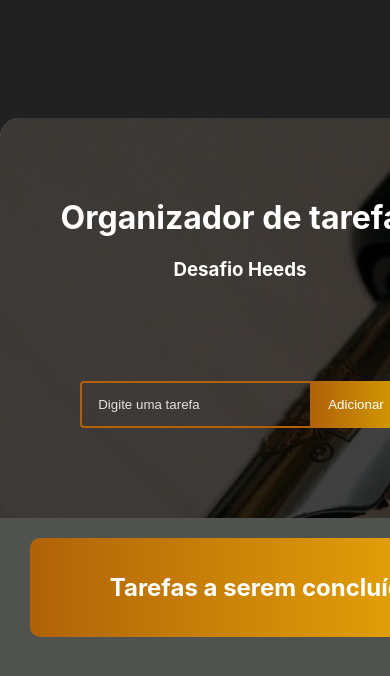
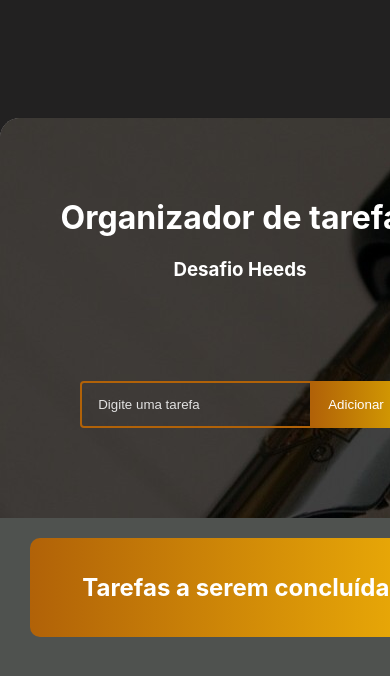
Before and after one commit to wilembergson/desafio-estagio-ts, a React (Create React App) app: page / in a window 390 px wide. Shown: the top 676 px of the page. Built offline with nearby package versions, Linux system fonts and the light colour scheme.

Commit message:
Responsividade finalizada

```diff
--- a/src/App.css
+++ b/src/App.css
@@ -15,6 +15,7 @@ body{
     box-shadow: 5px 5px 5px black;
 }
 
+/*------------RESPONSIVIDADE-----------*/
 @media (max-width:1199px){
     .app{
         width: 800px;
--- a/src/components/Tarefa/Tarefa.css
+++ b/src/components/Tarefa/Tarefa.css
@@ -26,6 +26,7 @@
     display: flex;
     justify-content: space-between;
     align-items: center;
+    overflow: hidden;
     padding: 0px 15px;
     transition: 0.7s ease;
 }
@@ -95,3 +96,13 @@
     transform: scale(1.1);
     transition: transform 0.5s ease;
 }
+
+/*------------RESPONSIVIDADE-----------*/
+@media (max-width:799px){
+    .cabecalho{
+        width: 425px;
+    }
+    .linha{
+        width: 400px;
+    }
+}
--- a/src/components/TarefasForm/TarefaForm.css
+++ b/src/components/TarefasForm/TarefaForm.css
@@ -27,6 +27,7 @@
   transition: background 0.5s ease;
 }
 
+/*------------RESPONSIVIDADE-----------*/
 @media (max-width:1199px){
   .tarefa-input{
       width: 180px;
--- a/src/components/inicial/Inicial.css
+++ b/src/components/inicial/Inicial.css
@@ -36,6 +36,7 @@ h3{
     margin-bottom: 100px;
 }
 
+/*------------RESPONSIVIDADE-----------*/
 @media (max-width:799px){
     .inicial{
         display: grid;
```
